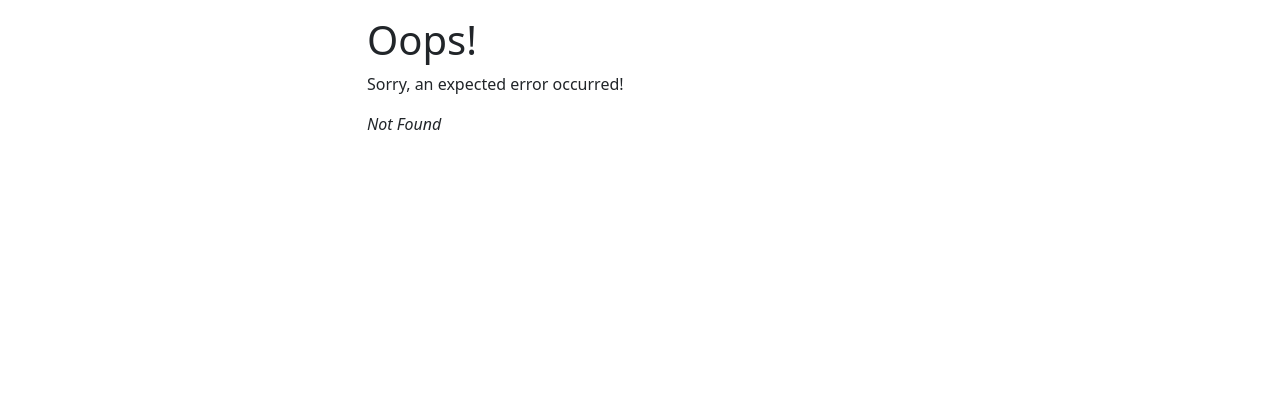
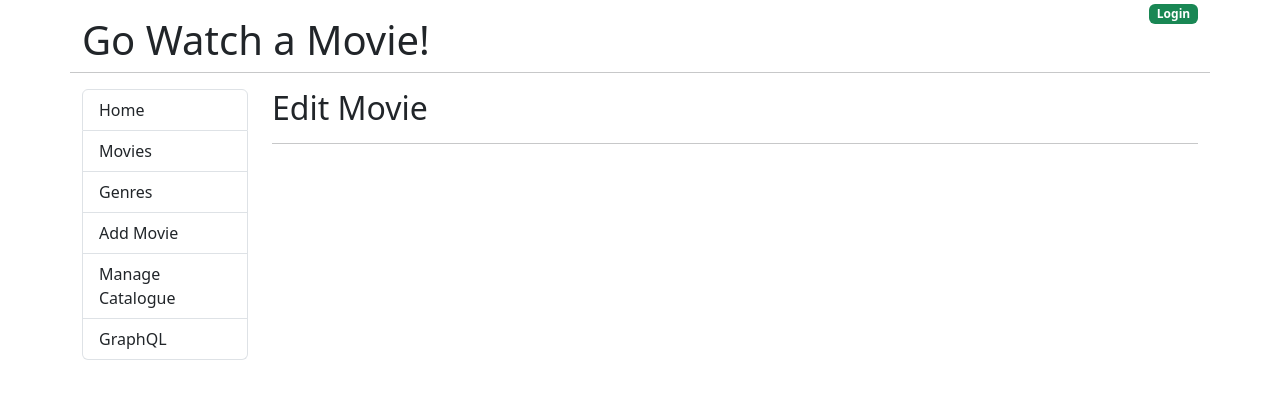
Before and after one commit to bommasanigangadhar-jpg/react-web-backend-golang, a React (Create React App) app: page /admin/movie/0 in a window 1280 px wide. Before the commit this address had no page. Shown: the top 398 px of the page. Built offline with nearby package versions, Linux system fonts and the light colour scheme.

Commit message:
[no task id]-added components to create movies app

```diff
--- a/src/App.js
+++ b/src/App.js
@@ -1,4 +1,4 @@
-import { Outlet } from "react-router-dom";
+import { Link, Outlet } from "react-router-dom";
 
 function App() {
     return(
@@ -8,7 +8,7 @@
                 <h1 className="mt-3">Go Watch a Movie!</h1>
             </div>
             <div className="col text-end">
-                <a href="#!"><span className="badge bg-success">Login</span></a>
+                <Link to="/login"><span className="badge bg-success">Login</span></Link>
             </div>
             <hr className="mb-3"></hr>
          </div>
@@ -17,12 +17,12 @@
             <div className="col-md-2">
                 <nav>
                     <div className="list-group">
-                        <a href="/" className="list-group-item list-group-item-action">Home</a>
-                        <a href="/movies" className="list-group-item list-group-item-action">Movies</a>
-                        <a href="#!" className="list-group-item list-group-item-action">Genres</a>
-                        <a href="#!" className="list-group-item list-group-item-action">Add Movie</a>
-                        <a href="#!" className="list-group-item list-group-item-action">Manage Catalogue</a>
-                        <a href="#!" className="list-group-item list-group-item-action">GraphQL</a>
+                        <Link to="/" className="list-group-item list-group-item-action">Home</Link>
+                        <Link to="/movies" className="list-group-item list-group-item-action">Movies</Link>
+                        <Link to="/genres" className="list-group-item list-group-item-action">Genres</Link>
+                        <Link to="/admin/movie/0" className="list-group-item list-group-item-action">Add Movie</Link>
+                        <Link to="/manage-catalogue" className="list-group-item list-group-item-action">Manage Catalogue</Link>
+                        <Link to="/graphql" className="list-group-item list-group-item-action">GraphQL</Link>
                     </div>
                 </nav>
             </div>
--- /dev/null
+++ b/src/components/EditMovie.js
@@ -0,0 +1,11 @@
+const EditMovie = () => {
+
+    return(
+        <div>
+            <h2>Edit Movie</h2>
+            <hr />
+        </div>
+    )
+}
+
+export default EditMovie;
--- /dev/null
+++ b/src/components/Genres.js
@@ -0,0 +1,11 @@
+const Genres = () => {
+
+    return(
+        <div>
+            <h2>Genres</h2>
+            <hr />
+        </div>
+    )
+}
+
+export default Genres;
--- /dev/null
+++ b/src/components/GraphQL.js
@@ -0,0 +1,12 @@
+
+const GraphQL = () => {
+
+    return(
+        <div>
+            <h2>GraphQL</h2>
+            <hr />
+        </div>
+    )
+}
+
+export default GraphQL;
--- a/src/components/Home.js
+++ b/src/components/Home.js
@@ -1,3 +1,4 @@
+import { Link } from 'react-router-dom';
 import Ticket from './../images/movie_tickets.jpg';
 
 const Home = () => {
@@ -6,10 +7,12 @@
         <div className="container">
             <h2>Find a movie to watch tonight!</h2>
             <hr />
-            <img src={Ticket} alt='movie tickets'></img>
+            <Link to="/movies">
+                <img src={Ticket} alt='movie tickets'></img>
+            </Link>
         </div>
         </>
-    )
-}
+    );
+};
 
 export default Home;
--- /dev/null
+++ b/src/components/Login.js
@@ -0,0 +1,11 @@
+const Login = () => {
+
+    return(
+        <div>
+            <h2>Login</h2>
+            <hr />
+        </div>
+    )
+}
+
+export default Login;
--- /dev/null
+++ b/src/components/ManageCatalogue.js
@@ -0,0 +1,12 @@
+
+const ManageCatalogue = () => {
+
+    return(
+        <div>
+            <h2>Manage Catalogue</h2>
+            <hr />
+        </div>
+    )
+}
+
+export default ManageCatalogue;
--- a/src/components/Movies.js
+++ b/src/components/Movies.js
@@ -1,12 +1,10 @@
 const Movies = () => {
 
     return(
-         <>
-        <div className="text-center">
+        <div>
             <h2>Movies</h2>
             <hr />
         </div>
-        </>
     )
 }
 
```
Also changed, not shown: src/components/Movie.js (added, +11 -0 lines), src/index.js (+26 -1 lines).
